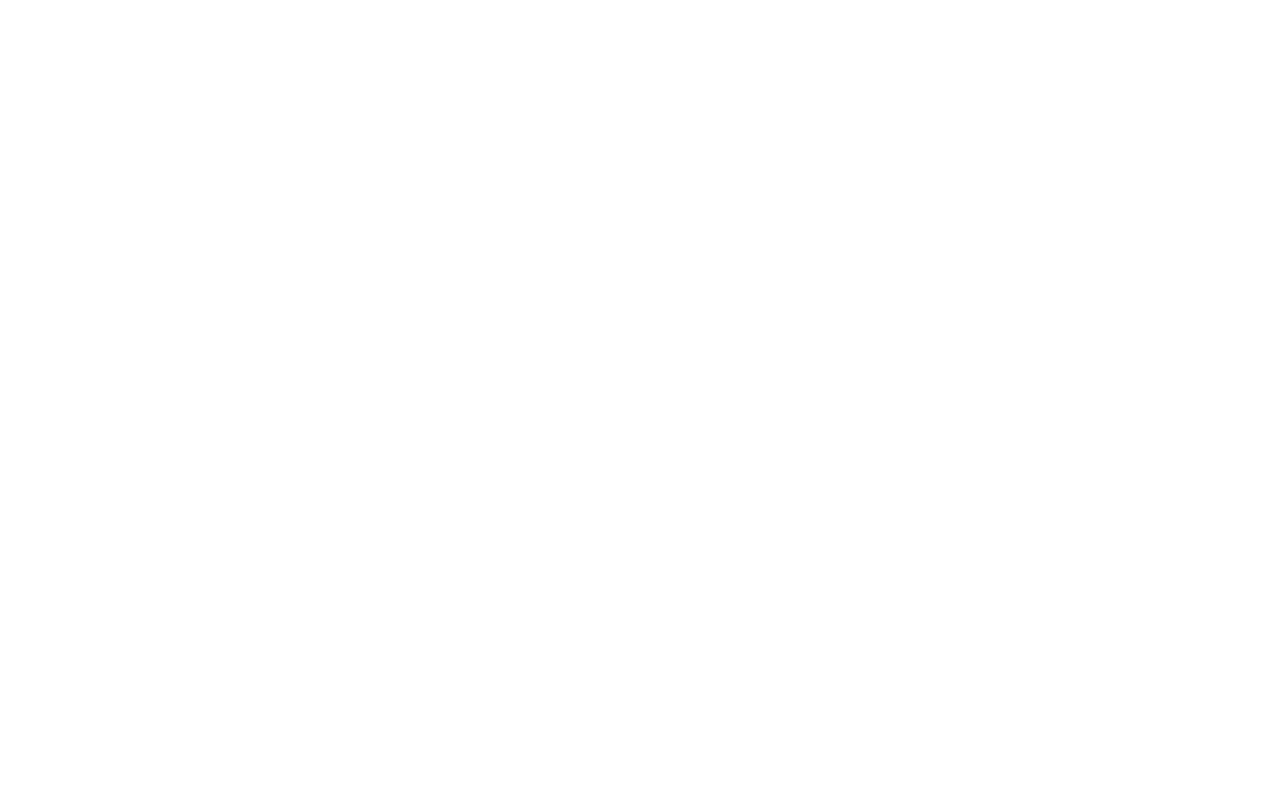
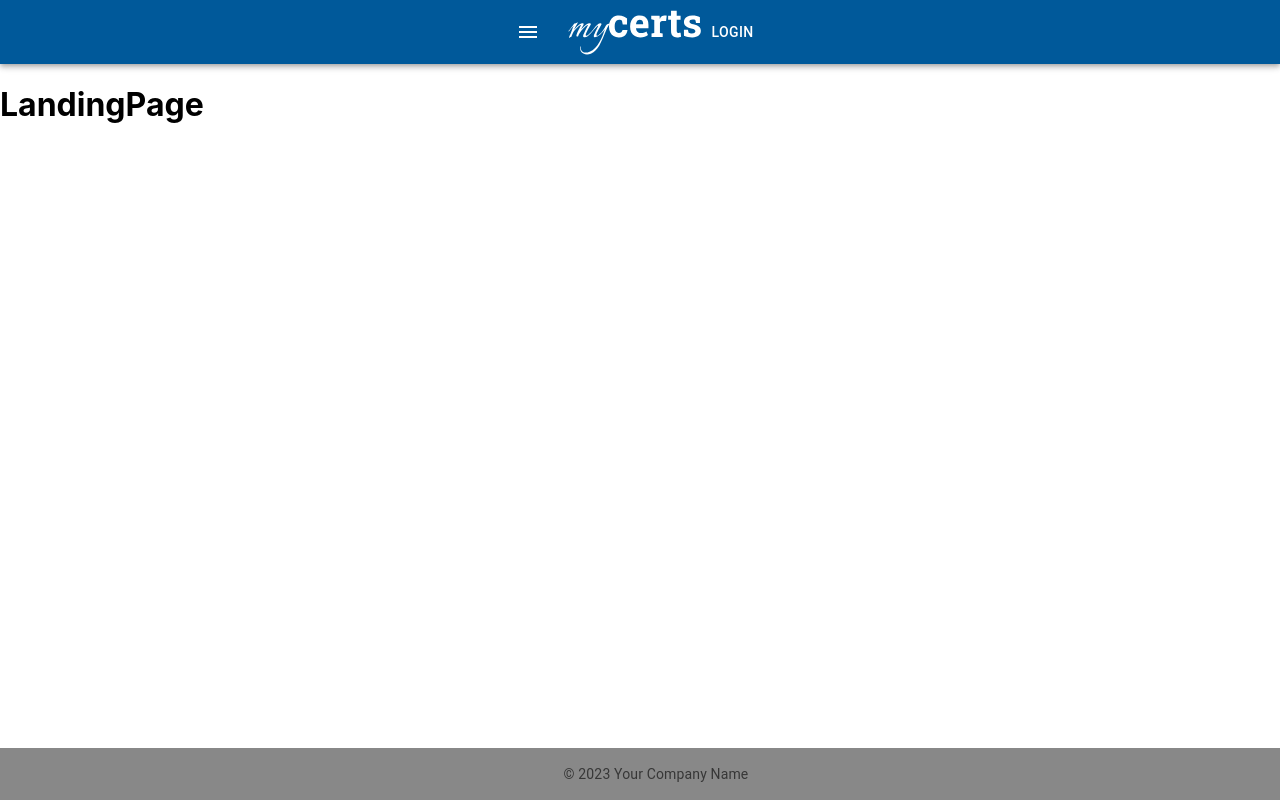
Before and after one commit to ruben-arcos/myCertsUI, a React (Create React App) app: page / in a window 1280 px wide. Before the commit this address had no page. Built offline with nearby package versions, Linux system fonts and the light colour scheme.

Commit message:
fixed footer rendering on all pages

```diff
--- a/package.json
+++ b/package.json
@@ -17,6 +17,9 @@
     "react-router-dom": "^6.16.0",
     "react-scripts": "5.0.1",
     "web-vitals": "^2.1.4"
+  },
+  "devDependencies": {
+    "@babel/plugin-proposal-private-property-in-object": "^7.21.11"
   },
   "scripts": {
     "start": "react-scripts start",
--- a/src/Router.js
+++ b/src/Router.js
@@ -5,6 +5,7 @@ import Login from "./components/Login";
 import Dashboard from "./components/Dashboard";
 import SignUp from "./components/SignUp";
 import CertificationHub from "./components/CertificationHub"
+import LandingPage from "./components/LandingPage";
 
 
 const checkAuth = () => {
@@ -21,7 +22,7 @@ const checkAuth = () => {
   const Router = () => {
       return (
           <Routes>
-                {/* <Route path='/' element={<Login />} /> */}
+                <Route path='/' element={<LandingPage />} />
                 <Route path='/login' element={<Login />} />
                 <Route path='/dashboard' element={<Dashboard />} />
                 <Route path='/signup' element={<SignUp />} />
--- a/src/components/Footer.js
+++ b/src/components/Footer.js
@@ -17,10 +17,16 @@ const themedStyles = (theme) => {
   };
 };
 
-export default function Footer() {
+export default function Footer({ fullWidth }) {
   const theme = useTheme();
   return (
-    <div style={{ ...themedStyles(theme).footer, backgroundColor: "#888888" }}>
+    <div
+      style={{
+        ...themedStyles(theme).footer,
+        backgroundColor: "#888888",
+        width: fullWidth ? "100%" : 240,
+      }}
+    >
       <Typography variant="body2" color="textSecondary">
         &copy; {new Date().getFullYear()} Your Company Name
       </Typography>
--- /dev/null
+++ b/src/components/LandingPage.js
@@ -0,0 +1,16 @@
+import React from "react";
+import Navigation from "./Navigation";
+import Sidebar from "./Sidebar";
+import Footer from "./Footer";
+
+export default function LandingPage() {
+  return (
+    <div>
+      <Navigation />
+      {/* <Sidebar> */}
+      <h1>LandingPage</h1>
+      {/* </Sidebar> */}
+      <Footer fullWidth />
+    </div>
+  );
+}
--- a/src/components/Login.js
+++ b/src/components/Login.js
@@ -16,6 +16,8 @@ import cookie from "cookie";
 
 import { useNavigate } from "react-router";
 import { useState } from "react";
+import Footer from "./Footer";
+
 
 // function Copyright(props) {
 //   return (
@@ -213,6 +215,9 @@ const Login = (props) => {
         </Box>
         {/* <Copyright sx={{ mt: 8, mb: 4 }} /> */}
       </Container>
+      <Footer
+        fullWidth ={true}
+      />
     </ThemeProvider>
   );
 };
--- a/src/components/Navigation.js
+++ b/src/components/Navigation.js
@@ -7,6 +7,7 @@ import Button from "@mui/material/Button";
 import IconButton from "@mui/material/IconButton";
 import MenuIcon from "@mui/icons-material/Menu";
 import { useTheme } from "@mui/material/styles";
+import { Link } from "react-router-dom";
 
 const themedStyles = (theme) => {
   return {
@@ -23,7 +24,7 @@ export default function ButtonAppBar() {
   return (
     <Box sx={{ flexGrow: 1 }}>
       <AppBar
-       position="sticky"
+        position="sticky"
         sx={{
           ...themedStyles(theme).appBar,
           zIndex: "1000000 !important",
@@ -46,7 +47,9 @@ export default function ButtonAppBar() {
             <MenuIcon />
           </IconButton>
           <img src="/mycerts.svg" alt="logo" />
-          <Button color="inherit">Login</Button>
+          <Button component={Link} to="/login" color="inherit">
+            Login
+          </Button>
         </Toolbar>
       </AppBar>
     </Box>
--- a/src/components/Sidebar.js
+++ b/src/components/Sidebar.js
@@ -14,6 +14,8 @@ import MenuIcon from "@mui/icons-material/Menu";
 import Toolbar from "@mui/material/Toolbar";
 import Footer from "./Footer";
 import { Link } from "react-router-dom";
+
+import Button from "@mui/material/Button";
 
 const drawerWidth = 240;
 
@@ -87,6 +89,7 @@ function ResponsiveDrawer({ children, ...props }) {
             <MenuIcon />
           </IconButton>
           <img src="/mycerts.svg" alt="logo" />
+          <Button color="inherit">Login</Button>
         </Toolbar>
       </AppBar>
       <Box
--- a/src/components/SignUp.js
+++ b/src/components/SignUp.js
@@ -14,6 +14,7 @@ import Typography from "@mui/material/Typography";
 import Container from "@mui/material/Container";
 import { createTheme, ThemeProvider } from "@mui/material/styles";
 import { useState } from "react";
+import Footer from "./Footer";
 
 const URL = "https://my-certs-backend.vercel.app/users/sign-up";
 
@@ -195,6 +196,9 @@ const SignUp = (props) => {
           </Box>
         </Box>
       </Container>
+      <Footer
+         fullWidth ={true}
+      />
     </ThemeProvider>
   );
 };
```
Also changed, not shown: src/App.js (+2 -9 lines), 1 other file (tests, documents, lock files or other folders).
